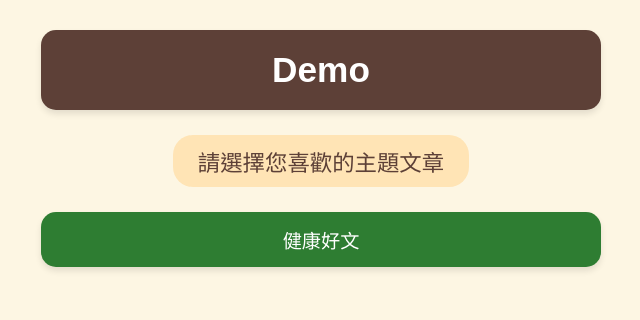
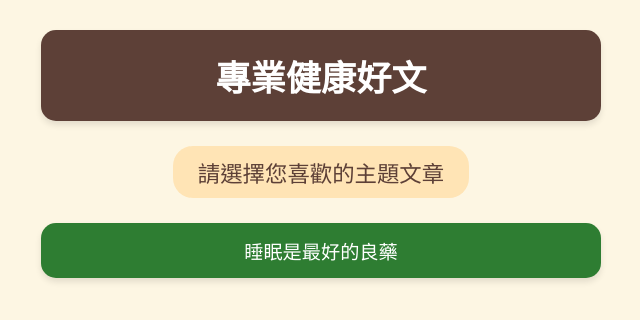
Before and after one commit to cishieh04-star/health, a plain HTML site: page index.html in a window 1280 px wide. Shown: the whole page, without its empty margins (319-959 px from the left). Drawn offline with Linux system fonts and the light colour scheme.

Commit message:
Update index.html

```diff
--- a/index.html
+++ b/index.html
@@ -3,7 +3,7 @@
 <head>
     <meta charset="UTF-8">
     <meta name="viewport" content="width=device-width, initial-scale=1.0">
-    <title>健康好文</title>
+    <title>專業健康好文</title>
     <style>
         * { box-sizing: border-box; touch-action: manipulation; }
         body {
@@ -82,7 +82,7 @@
 </head>
 <body>
 
-    <div class="box header-box">Demo</div>
+    <div class="box header-box">專業健康好文</div>
     <div class="category-box">請選擇您喜歡的主題文章</div>
 
     <ul id="game-list"></ul>
@@ -90,7 +90,7 @@
     <script>
         document.addEventListener('DOMContentLoaded', function() {
             const games = [
-                { name: "健康好文", file: "sleep.html" }
+                { name: "睡眠是最好的良藥", file: "sleep.html" }
             ];
 
             const listElement = document.getElementById('game-list');
```
